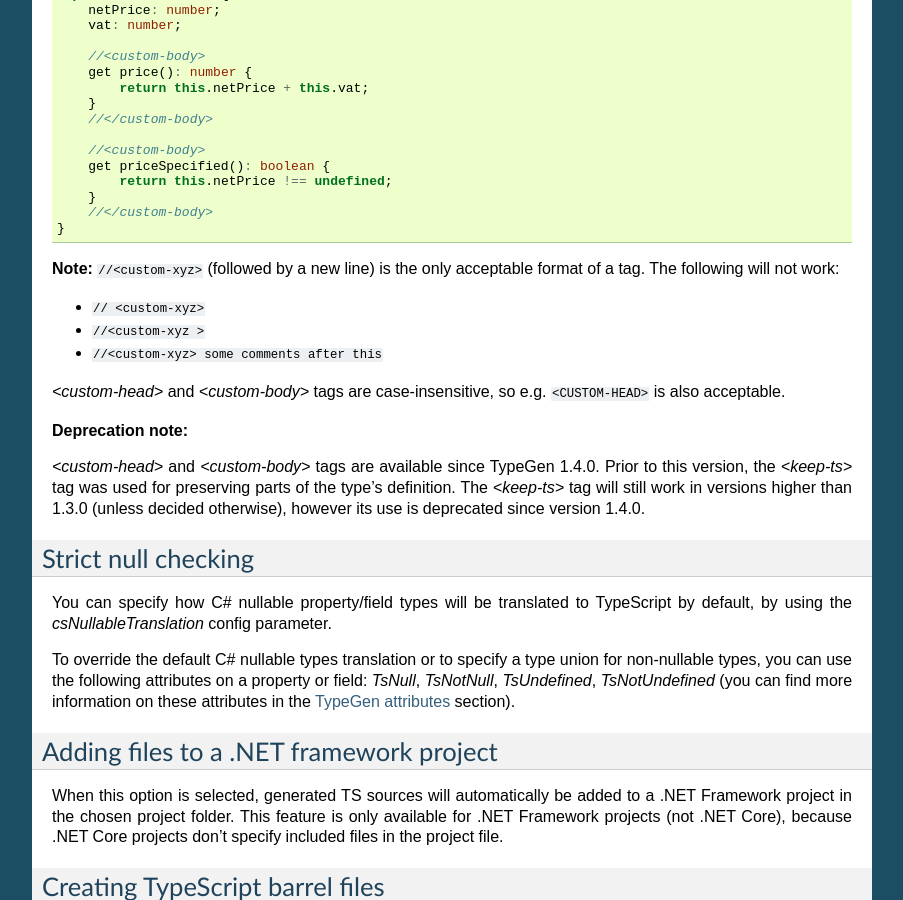
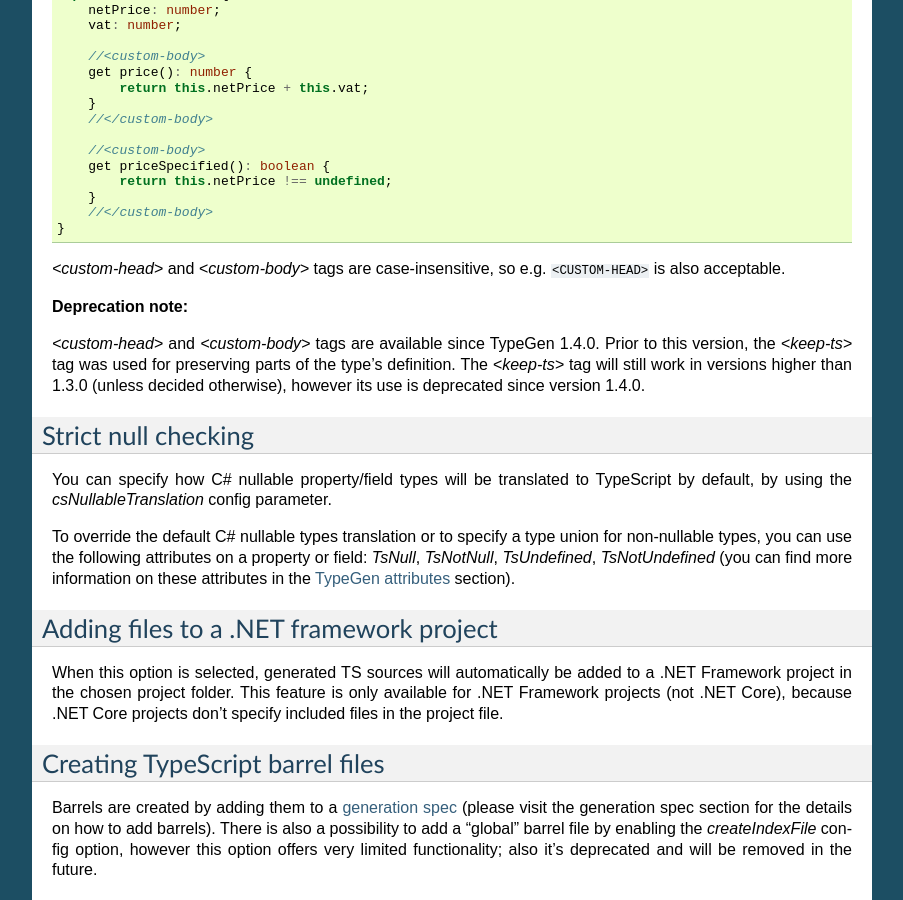
Before and after one commit to jburzynski/TypeGenDocs, a Sphinx documentation site: the page built from source/otherfeatures.rst, in a window 1280 px wide and 900 px high, scrolled down 587 px. Shown: the whole window, without its empty margins (198-1101 px from the left). Built offline with Sphinx 7.4.7, drawn with Linux system fonts in a browser that asks for light colours.

Commit message:
small editorial

```diff
--- a/source/otherfeatures.rst
+++ b/source/otherfeatures.rst
@@ -48,12 +48,6 @@ Multiple code fragments can be tagged with *<custom-head>* or *<custom-body>* as
 	    //</custom-body>
 	}
 
-**Note:** :code:`//<custom-xyz>` (followed by a new line) is the only acceptable format of a tag. The following will not work:
-
-* :code:`// <custom-xyz>`
-* :code:`//<custom-xyz >`
-* :code:`//<custom-xyz> some comments after this`
-
 *<custom-head>* and *<custom-body>* tags are case-insensitive, so e.g. :code:`<CUSTOM-HEAD>` is also acceptable.
 
 **Deprecation note:**
```
